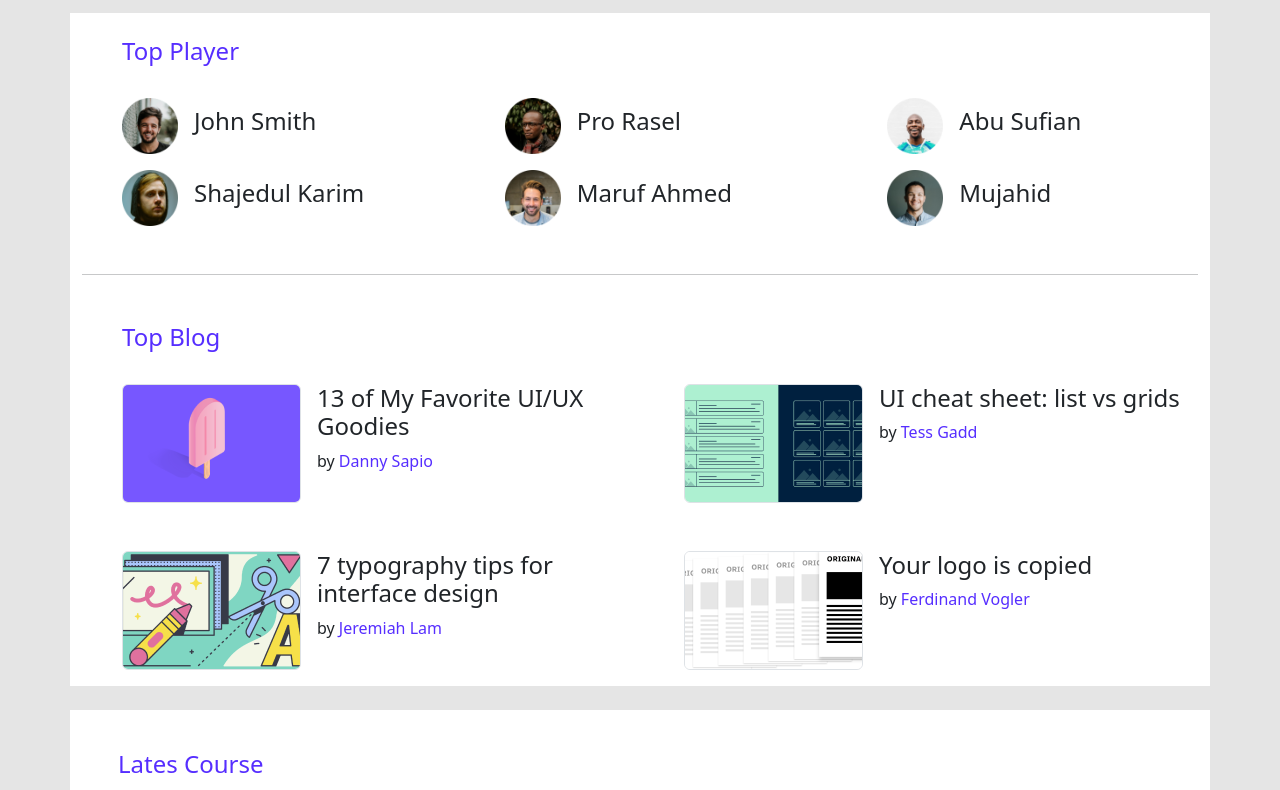
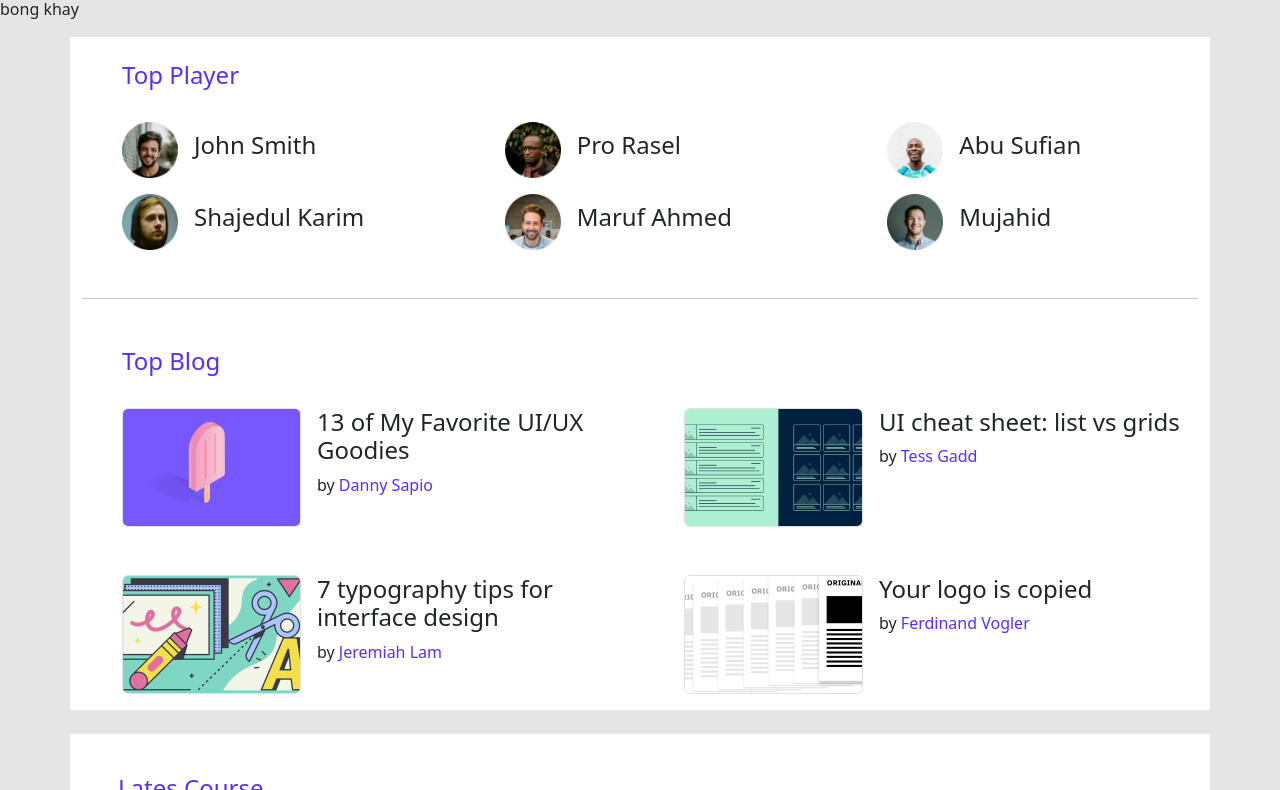
Before and after one commit to ashiqur-r-biplop/idea_bootstrap, a plain HTML site: page index.html in a window 1280 px wide. Shown: the part 80-870 px from the top of the page. Drawn offline with nearby package versions, Linux system fonts and the light colour scheme.

Commit message:
only bootstrap

```diff
--- a/index.html
+++ b/index.html
@@ -57,6 +57,7 @@
       </nav>
     </header>
 
+    <section>bong khay</section>
     <section class="container bg-white mt-3 pb-3">
       <div class="ms-3">
         <h4 style="color: #562eff" class="py-4 ps-lg-4">Top Player</h4>
```
